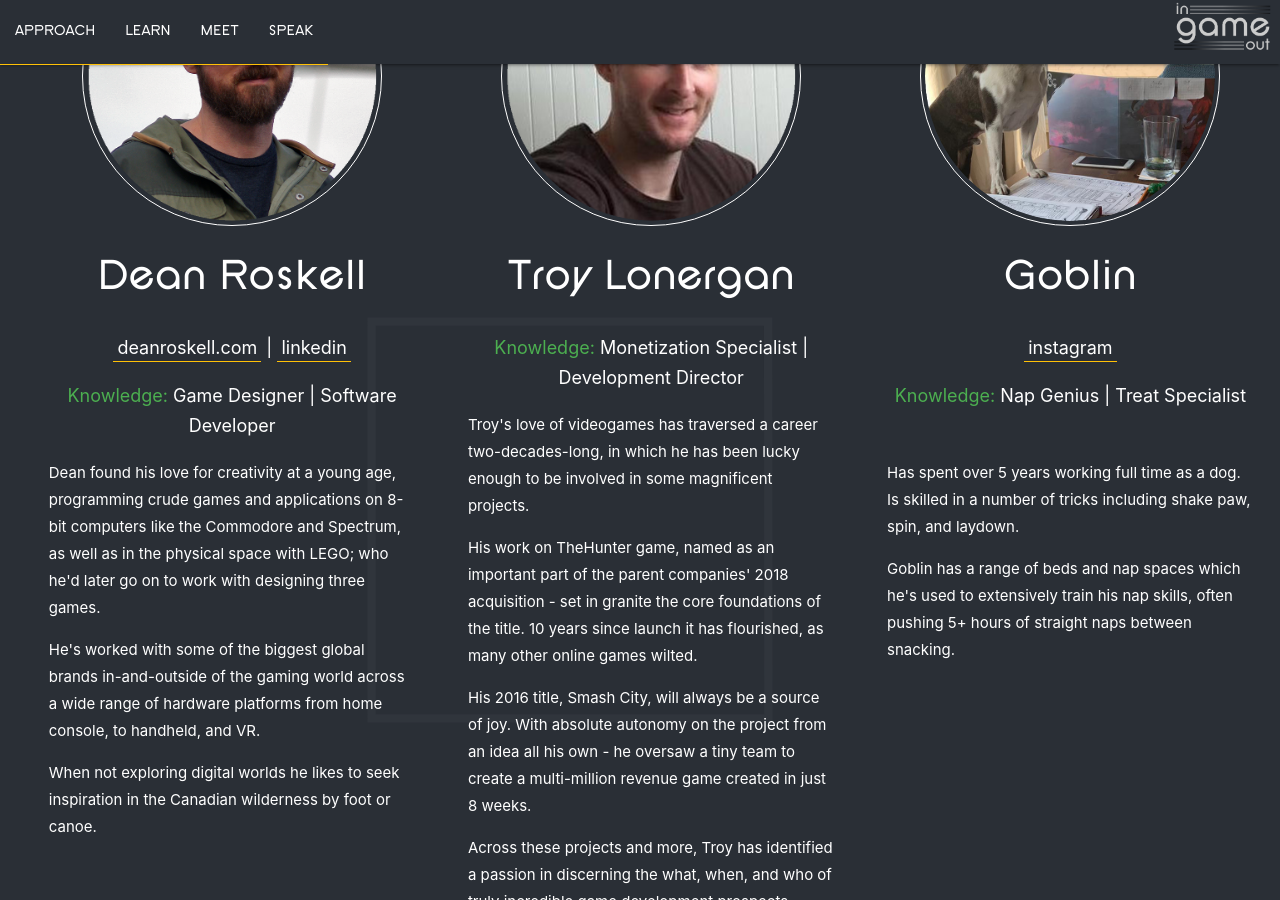
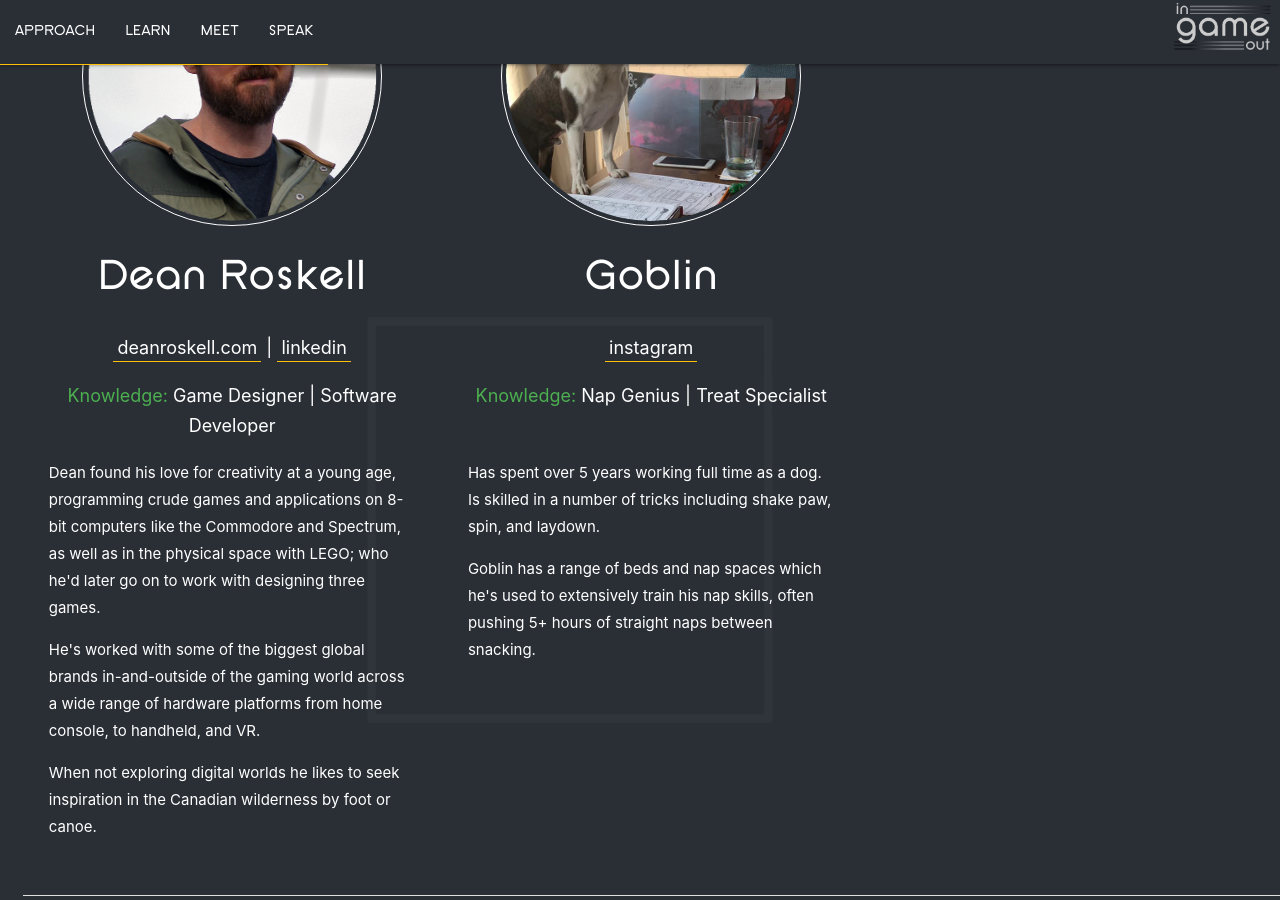
Before and after one commit to ingameout/website, a Jekyll site: the page built from index.md, in a window 1280 px wide and 900 px high, scrolled down 6694 px. Built offline with Jekyll 4.4.1, drawn with Linux system fonts in a browser that asks for light colours; some of the changed text lies outside the part shown.

Commit message:
Updated layout

```diff
--- a/_includes/index.html
+++ b/_includes/index.html
@@ -211,26 +211,6 @@
             </div>
         </div>
 
-
-        <div class="col s12 m12 l4 xl4">
-            <div class="row">
-                <div class="col s12">
-                    <div class="center">
-                        <img class="staff-photo" src="/assets/troy_round.png" alt="Troy Lonergan">
-                        <h3 class="" style="height: 4rem;">Troy Lonergan</h3>
-                        <!-- <p> <a href="https://www.linkedin.com/in/troylonergan/">linkedin</a> </p> -->
-                        <p class="bold" style="height: 4rem;"><span class="pop-text">Knowledge:</span> Monetization Specialist | Development Director</p>
-                        <p class="left-align small-text">Troy's love of videogames has traversed a career two-decades-long, in which he has been lucky enough to be involved in some magnificent projects.</p>
-                        <p class="left-align small-text">His work on TheHunter game, named as an important part of the parent companies' 2018 acquisition - set in granite the core foundations of the title. 10 years since launch it has flourished, as many other online games wilted.</p>
-                        <p class="left-align small-text">His 2016 title, Smash City, will always be a source of joy. With absolute autonomy on the project from an idea all his own - he oversaw a tiny team to create a multi-million revenue game created in just 8 weeks.</p>
-                        <p class="left-align small-text">Across these projects and more, Troy has identified a passion in discerning the what, when, and who of truly incredible game development prospects.</p>
-
-                    </div>
-                </div>
-            </div>
-        </div>
-
-
         <div class="col s12 m12 l4 xl4">
             <div class="row">
                 <div class="col s12">
```
Also changed, not shown: Gemfile.lock.
